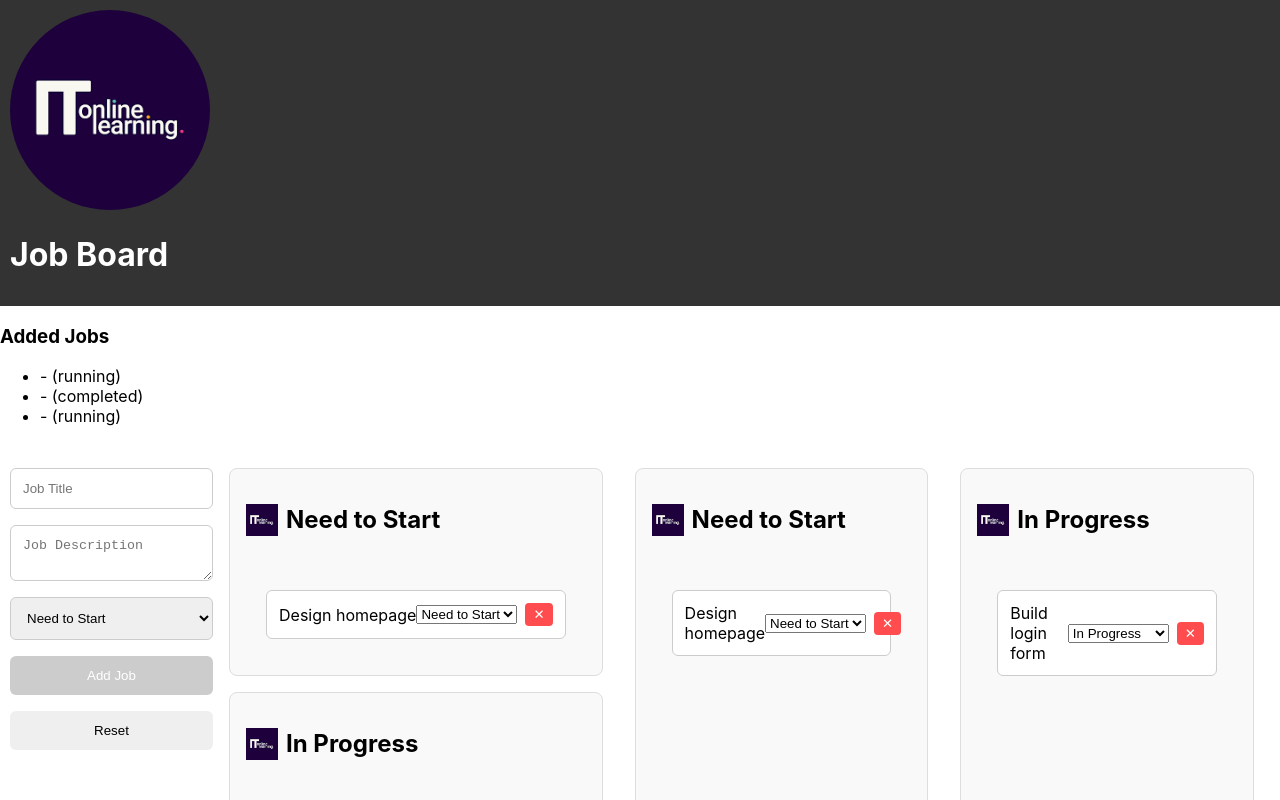
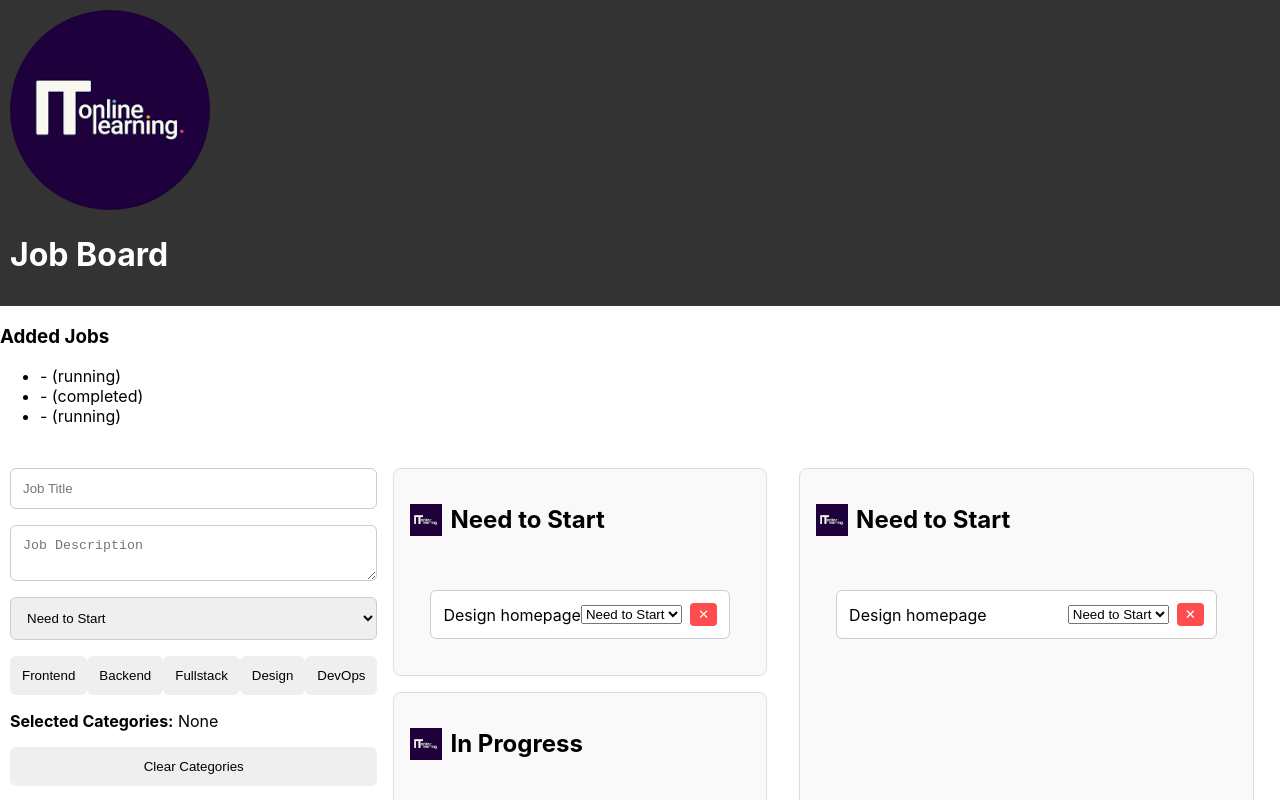
Before and after one commit to itolkent/JobBoard, a React (Create React App) app: page / in a window 1280 px wide. Shown: the top 800 px of the page. Built offline with nearby package versions, Linux system fonts and the light colour scheme.

Commit message:
Implementing Multi-Select Category Functionality

```diff
--- a/src/component/JobForm.js
+++ b/src/component/JobForm.js
@@ -5,13 +5,17 @@ function JobForm({ addNewJob }) {
         title: "",
         description: "",
         status: "Need to Start",
+        categories: [],
+
     };
 
     const [jobDetails, setJobDetails] = useState(initialState);
     const [error, setError] = useState("");
     const [success, setSuccess] = useState("");
+    const categoriesList = ["Frontend", "Backend", "Fullstack", "Design", "DevOps"];
 
-  // 1. Handle input changes
+
+    //Handle input changes
     const handleInputChange = (e) => {
         const { name, value } = e.target;
         setJobDetails((prev) => ({
@@ -22,7 +26,7 @@ function JobForm({ addNewJob }) {
         setSuccess("");
     };
 
-  // 2. Handle form submission
+    // Handle form submission
     const handleSubmit = (e) => {
         e.preventDefault();
 
@@ -47,12 +51,38 @@ function JobForm({ addNewJob }) {
         setSuccess("Job added successfully!");
     };
 
-  // 4. Reset form manually
+    // Reset form manually
     const resetForm = () => {
         setJobDetails(initialState);
         setError("");
         setSuccess("");
     };
+    // Toggle category selection
+    const handleCategoryToggle = (category) => {
+        setJobDetails((prev) => {
+            const alreadySelected = prev.categories.includes(category);
+            let updatedCategories;
+
+            if (alreadySelected) {
+                updatedCategories = prev.categories.filter((c) => c !== category);
+            } else {
+                updatedCategories = [...prev.categories, category];
+            }
+
+            return { ...prev, categories: updatedCategories };
+        });
+        setError("");
+        setSuccess("");
+    };
+
+
+    // Clear categories
+    const clearCategories = () => {
+        setJobDetails((prev) => ({ ...prev, categories: [] }));
+        setError("");
+        setSuccess("");
+    };
+
 
     return (
         <form className="job-form" onSubmit={handleSubmit}>
@@ -80,11 +110,35 @@ function JobForm({ addNewJob }) {
                 <option value="In Progress">In Progress</option>
                 <option value="Completed">Completed</option>
             </select>
+            <div className="categories-container">
+                {categoriesList.map((category) => (
+                    <button
+                        type="button"
+                        key={category}
+                        className={`category-btn ${jobDetails.categories.includes(category) ? "selected" : ""
+                            }`}
+                        onClick={() => handleCategoryToggle(category)}
+                    >
+                        {category}
+                    </button>
+                ))}
+            </div>
 
+            {/* Selected Categories Display */}
+            <div className="selected-categories">
+                <strong>Selected Categories:</strong>{" "}
+                {jobDetails.categories.length > 0
+                    ? jobDetails.categories.join(", ")
+                    : "None"}
+            </div>
+
+            <button type="button" onClick={clearCategories}>
+                Clear Categories
+            </button>
             <button
                 type="submit"
                 disabled={
-          !jobDetails.title || !jobDetails.description || !jobDetails.status
+                    !jobDetails.title || !jobDetails.description || !jobDetails.status || jobDetails.categories.length === 0
                 }
             >
                 Add Job
```
Lines whose indentation alone changed are shown as unchanged.
